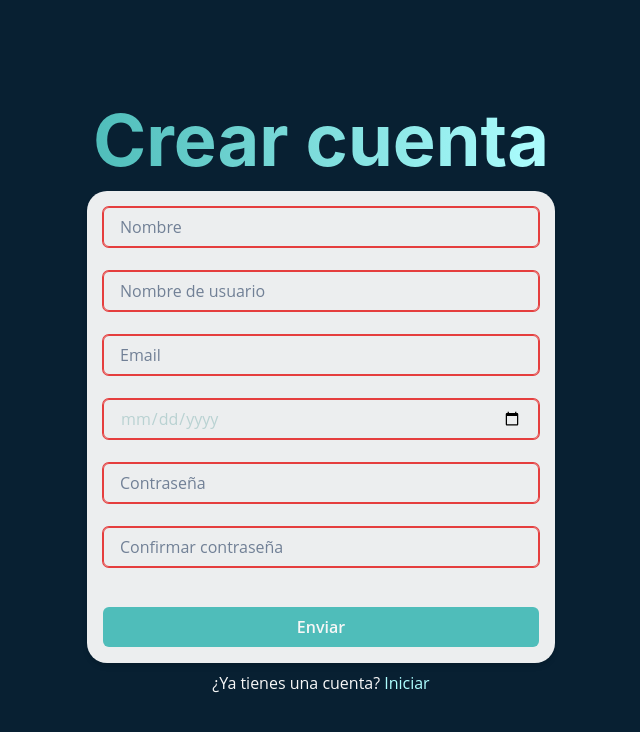
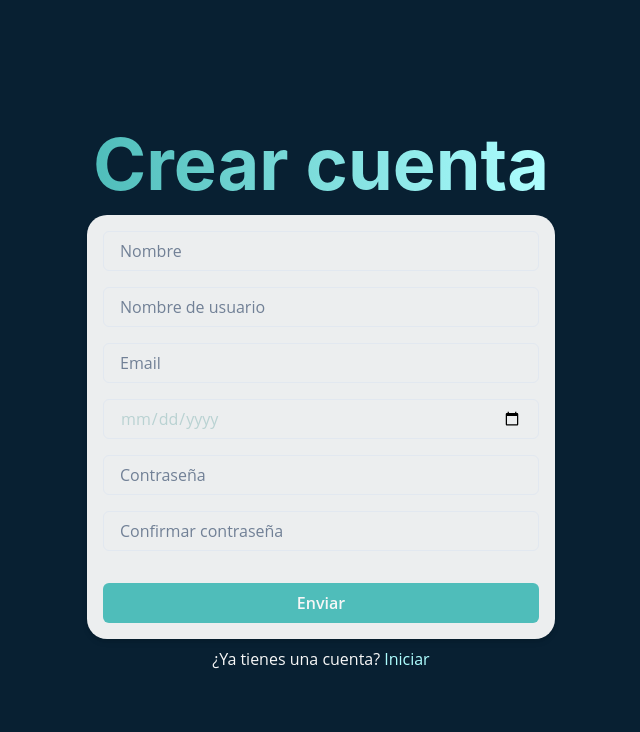
Before and after one commit to matzapata/PG-Henry, a React (Create React App) app in the folder client/: page /registrarse in a window 1280 px wide. Shown: the top 732 px of the page, without its empty margins (319-959 px from the left). Built offline with nearby package versions, Linux system fonts and the light colour scheme.

Commit message:
Refactor{client/src/component/FormSignUp]

```diff
--- a/client/src/components/formSingUp.tsx
+++ b/client/src/components/formSingUp.tsx
@@ -22,7 +22,7 @@ interface Inputs {
   passwordConfirm: string;
 }
 
-function validate(input: Inputs) {
+function validate(input: Inputs, submit = false) {
   const errors: Inputs = {
     full_name: "",
     username: "",
@@ -66,6 +66,12 @@ function validate(input: Inputs) {
     )
       errors.birth_date = " Fecha inválida";
 
+    const index = input.birth_date.toString().indexOf("-");
+    if (input.birth_date.slice(0, index).length > 4) {
+      errors.birth_date = " Año inválido";
+    } else {
+      if (Number(input.birth_date.slice(0, index)) < 1901)
+        errors.birth_date = "No creo que seas tan viejo";
       const tiempoTranscurrido = Date.now();
       const hoyN = new Date(tiempoTranscurrido);
 
@@ -78,6 +84,7 @@ function validate(input: Inputs) {
       const fecha = yyyy + "-" + mm + "-" + dd;
       if (fecha < input.birth_date)
         errors.birth_date = " Tienes que ser mayor de 18 años";
+    }
   }
 
   if (!!input.password.length) {
@@ -95,7 +102,16 @@ function validate(input: Inputs) {
     if (input.passwordConfirm.length > 50)
       errors.passwordConfirm = "Cantidad de caracteres superada!!";
   }
-
+  if (submit) {
+    if (errors.full_name === "") errors.full_name = "Campo Requerido";
+    if (errors.username === "") errors.username = "Campo Requerido";
+    if (errors.email === "") errors.email = "Campo Requerido";
+    if (errors.birth_date === "") errors.birth_date = "Campo Requerido";
+    if (errors.password === "") errors.password = "Campo Requerido";
+    if (errors.passwordConfirm === "")
+      errors.passwordConfirm = "Campo Requerido";
+  }
+  console.log("Fin de validacion");
   return errors;
 }
 
@@ -120,10 +136,26 @@ function FormSignUp() {
 
   const handleSubmit = (e: React.FormEvent<HTMLFormElement>) => {
     e.preventDefault();
+
     setErrors(
-      validate({ ...input, [e.currentTarget.name]: e.currentTarget.value })
+      validate(
+        {
+          ...input,
+          [e.currentTarget.name]: e.currentTarget.value,
+        },
+        true
+      )
     );
 
+    if (
+      errors.full_name === "Completado" &&
+      errors.username === "Completado" &&
+      errors.email === "Completado" &&
+      errors.birth_date === "Completado" &&
+      errors.password === "Completado" &&
+      errors.passwordConfirm === "Completado"
+    ) {
+      console.log(input);
       fetch("http://localhost:8080/api/auth/signup", {
         method: "POST",
         headers: {
@@ -140,6 +172,7 @@ function FormSignUp() {
           alert("Error");
           console.log(e);
         });
+    }
   };
 
   const cambiosEnInput = (e: React.FormEvent<HTMLInputElement>) => {
@@ -148,7 +181,7 @@ function FormSignUp() {
       validate({ ...input, [e.currentTarget.name]: e.currentTarget.value })
     );
   };
-
+  console.log(errors);
   return (
     <Flex
       flexDirection="column"
@@ -181,7 +214,13 @@ function FormSignUp() {
               borderRadius="20px"
               boxShadow="md"
             >
-              <FormControl isInvalid={errors.full_name !== "Completado"}>
+              <FormControl
+                isInvalid={
+                  errors.full_name === "Completado" || errors.full_name === ""
+                    ? false
+                    : true
+                }
+              >
                 {/* <FormLabel>Nombre</FormLabel> */}
                 <Input
                   color="#B9D2D2"
@@ -191,11 +230,17 @@ function FormSignUp() {
                   value={input.full_name}
                   onChange={cambiosEnInput}
                 />
-                {errors.email !== "Completado" && (
+                {errors.full_name !== "Completado" && (
                   <FormErrorMessage>{errors.full_name}</FormErrorMessage>
                 )}
               </FormControl>
-              <FormControl isInvalid={errors.username !== "Completado"}>
+              <FormControl
+                isInvalid={
+                  errors.username === "Completado" || errors.username === ""
+                    ? false
+                    : true
+                }
+              >
                 {/* <FormLabel>Nombre de usuario</FormLabel> */}
                 <Input
                   color="#B9D2D2"
@@ -210,7 +255,13 @@ function FormSignUp() {
                 )}
               </FormControl>
 
-              <FormControl isInvalid={errors.email !== "Completado"}>
+              <FormControl
+                isInvalid={
+                  errors.email === "Completado" || errors.email === ""
+                    ? false
+                    : true
+                }
+              >
                 {/* <FormLabel>Email</FormLabel> */}
                 <Input
                   type="text"
@@ -225,7 +276,13 @@ function FormSignUp() {
                 )}
               </FormControl>
 
-              <FormControl isInvalid={errors.birth_date !== "Completado"}>
+              <FormControl
+                isInvalid={
+                  errors.birth_date === "Completado" || errors.birth_date === ""
+                    ? false
+                    : true
+                }
+              >
                 {/* <FormLabel>Fecha de nacimiento</FormLabel> */}
                 <Input
                   type="date"
@@ -239,7 +296,13 @@ function FormSignUp() {
                   <FormErrorMessage>{errors.birth_date}</FormErrorMessage>
                 )}
               </FormControl>
-              <FormControl isInvalid={errors.password !== "Completado"}>
+              <FormControl
+                isInvalid={
+                  errors.password === "Completado" || errors.password === ""
+                    ? false
+                    : true
+                }
+              >
                 {/* <FormLabel>Contraseña</FormLabel> */}
                 <Input
                   type="text"
@@ -254,7 +317,14 @@ function FormSignUp() {
                 )}
               </FormControl>
 
-              <FormControl isInvalid={errors.passwordConfirm !== "Completado"}>
+              <FormControl
+                isInvalid={
+                  errors.passwordConfirm === "Completado" ||
+                  errors.passwordConfirm === ""
+                    ? false
+                    : true
+                }
+              >
                 {/* <FormLabel color="#B9D2D2">Confirmar contraseña</FormLabel> */}
                 <Input
                   type="text"
@@ -264,7 +334,7 @@ function FormSignUp() {
                   value={input.passwordConfirm}
                   onChange={cambiosEnInput}
                 />
-                {errors.password !== "Completado" && (
+                {errors.passwordConfirm !== "Completado" && (
                   <FormErrorMessage>{errors.passwordConfirm}</FormErrorMessage>
                 )}
               </FormControl>
@@ -277,7 +347,7 @@ function FormSignUp() {
                 bgColor="#4FBDBA"
                 color="#F7F7F7"
                 type="submit"
-                disabled={
+                /* disabled={
                   errors.username === "Completado" &&
                   errors.username === "Completado" &&
                   errors.email === "Completado" &&
@@ -286,7 +356,7 @@ function FormSignUp() {
                   errors.passwordConfirm === "Completado"
                     ? false
                     : true
-                }
+                } */
               >
                 Enviar
               </Button>
```
Lines whose indentation alone changed are shown as unchanged.
